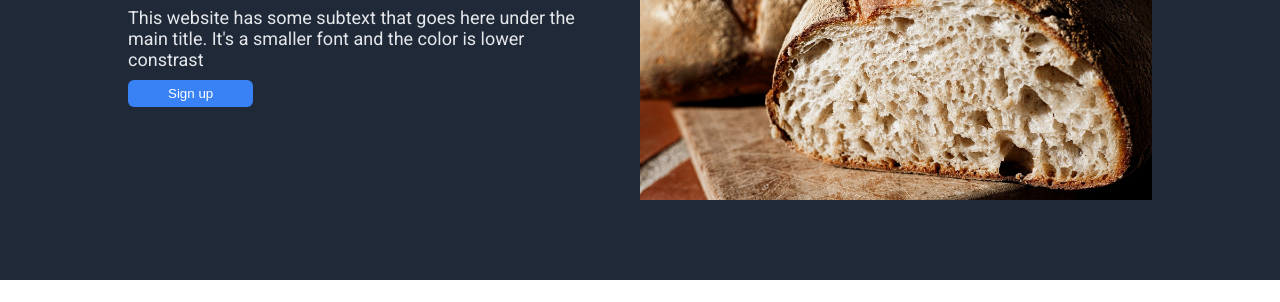
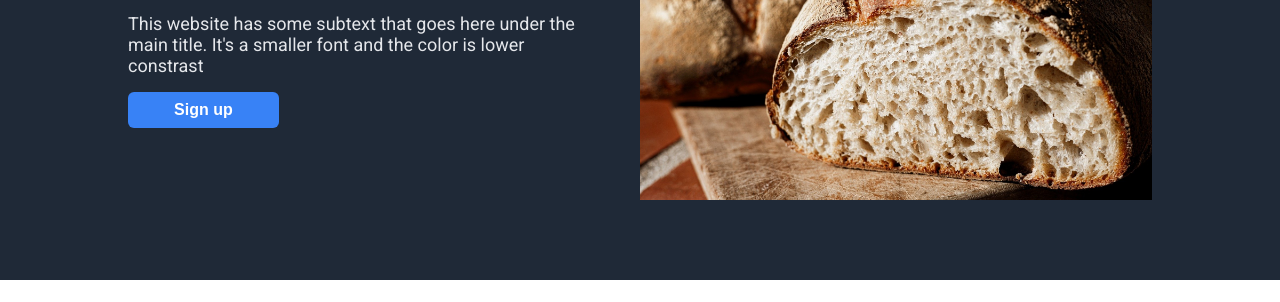
Before and after one commit to WildForce112/landing-page, a plain HTML site: page index.html in a window 1280 px wide. Shown: the part 245-547 px from the top of the page. Drawn offline with Linux system fonts and the light colour scheme.

Commit message:
Version 1.0.2: Hotfix buttons

```diff
--- a/styles.css
+++ b/styles.css
@@ -47,7 +47,7 @@ nav a{
   display: flex;
   flex-direction: column;
   color: white;
-  gap: 10px;
+  gap: 5%;
   box-sizing: content-box;
 }
 .info-and-signup h1{
@@ -68,7 +68,9 @@ nav a{
 .info-and-signup button{
   background-color: #3882F6;
   color: white;
-  padding: 6px 40px;
+  padding: 2% 10%;
+  font-size: 100%;
+  font-weight: 700;
   align-self: flex-start;
   border-style: hidden;
   border-radius: 6px;
@@ -165,13 +167,13 @@ nav a{
 .signup-container button{
   background-color: #3882F6;
   color: #F9FAF8;
-  font-size: 14px;
+  font-size: 100%;
   font-weight: 700;
   border-color: #F9FAF8;
   border-style: solid;
   border-width: 2px;
   border-radius: 6px;
-  padding: 5px 4%;
+  padding: 1% 10%;
 }
 
 footer{
```
